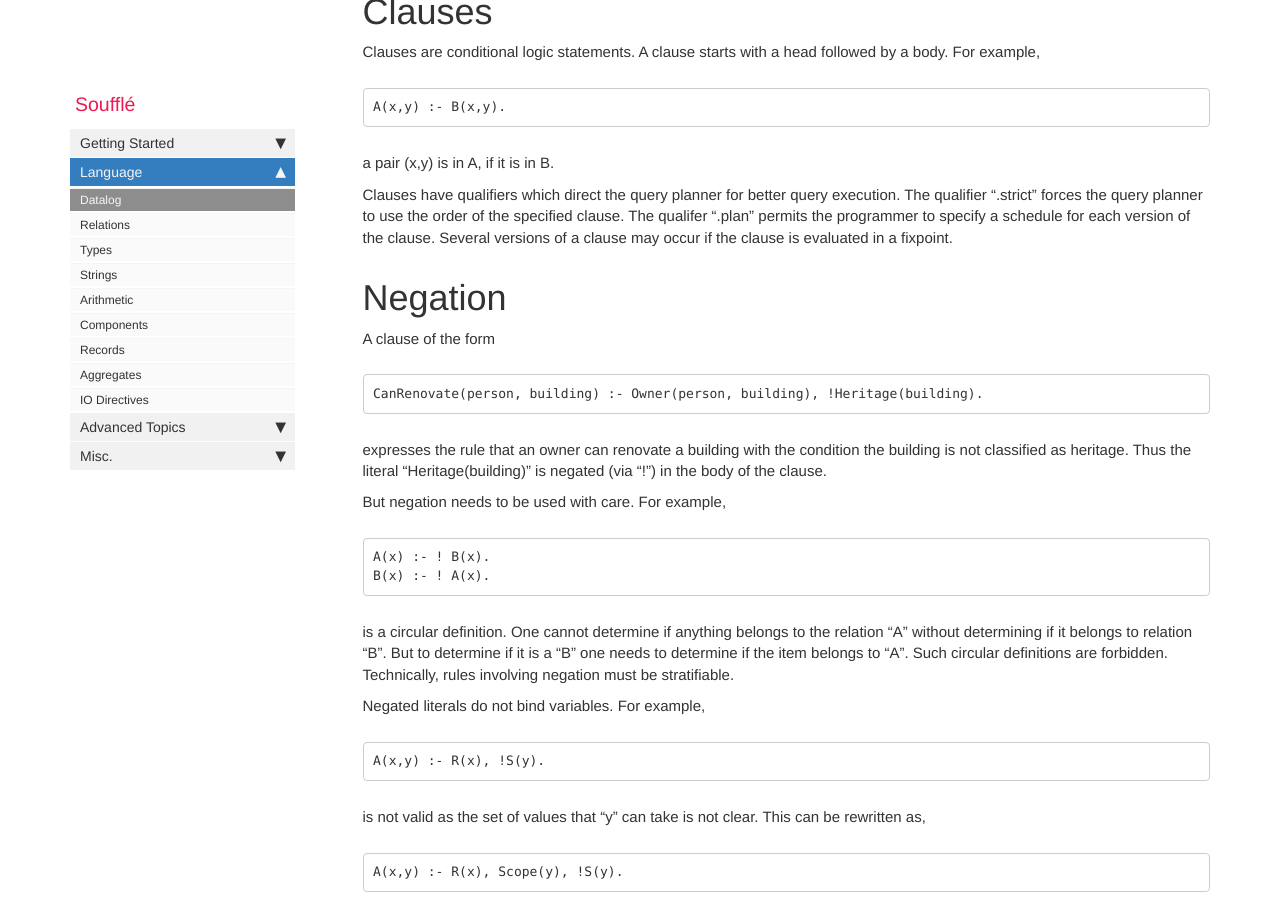
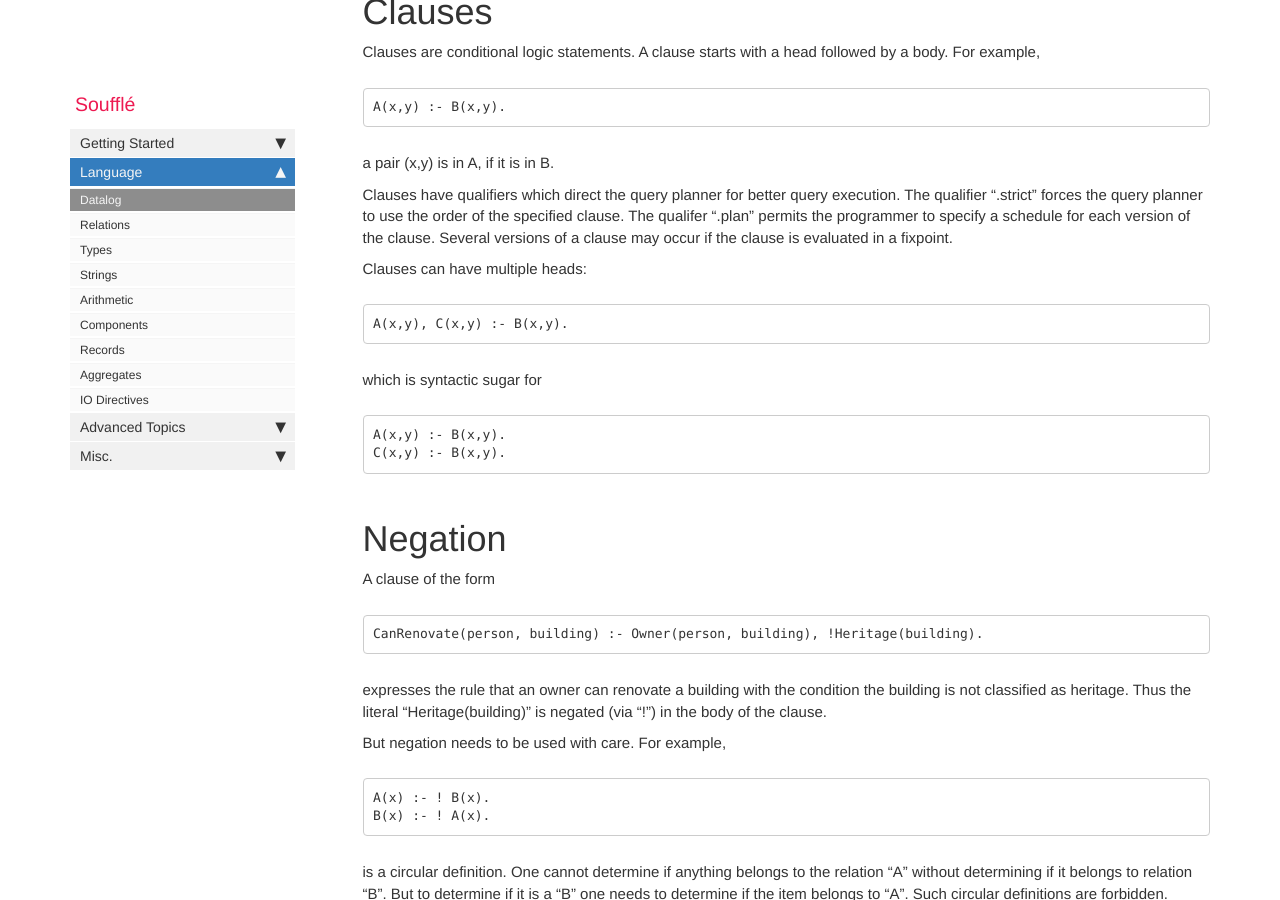
Before and after one commit to souffle-lang/souffle-lang.github.io, a Jekyll site: the page built from pages/docs/datalog.md, in a window 1280 px wide and 900 px high, scrolled down 3130 px. Built offline with Jekyll 4.4.1, drawn with Linux system fonts in a browser that asks for light colours; comment, search, counter and statistics services are not loaded.

Commit message:
Update datalog.md

````diff
--- a/pages/docs/datalog.md
+++ b/pages/docs/datalog.md
@@ -130,7 +130,6 @@ The following sub-sections will provide more in-depth details on the semantics o
 .type List = [next:List, value:number]
 ```
 
-
 # Relations
 
 Relations are declared using the directive .decl followed by a parenthesis with its attribute names and types. For example,
@@ -149,6 +148,17 @@ A(x,y) :- B(x,y).
 a pair (x,y) is in A, if it is in B.
 
 Clauses have qualifiers which direct the query planner for better query execution. The qualifier ".strict" forces the query planner to use the order of the specified clause. The qualifer ".plan" permits the programmer to specify a schedule for each version of the clause. Several versions of a clause may occur if the clause is evaluated in a fixpoint.
+
+
+Clauses can have multiple heads:
+```
+A(x,y), C(x,y) :- B(x,y).
+```
+which is syntactic sugar for
+```
+A(x,y) :- B(x,y).
+C(x,y) :- B(x,y).
+```
 
 # Negation
 
````
